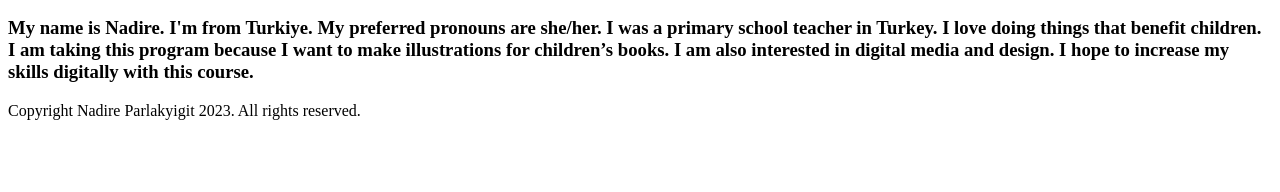
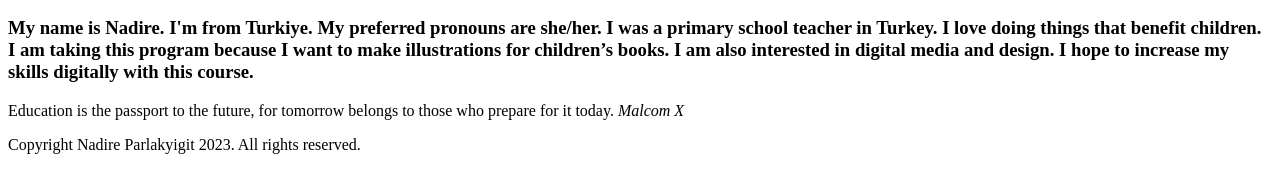
Before and after one commit to Parlakyigit/parlakyigit.github.io, a plain HTML site: page html-assignment/index.html in a window 1280 px wide. Shown: the part 110-302 px from the top of the page. Drawn offline with Linux system fonts and the light colour scheme.

Commit message:
last one

```diff
--- a/html-assignment/index.html
+++ b/html-assignment/index.html
@@ -12,12 +12,17 @@
     <article>
 
         <h2>About me</h2>
-        <h3>My name is Nadire. I'm from Turkiye. My preferred pronouns are she/her. I was a primary school teacher in Turkey. I love doing things that benefit children. I am taking this program because I want to make illustrations for children’s books. I am also interested in digital media and design. I hope to increase my skills digitally with this course.</h3>
+        <h3>My name is Nadire. I'm from Turkiye. My preferred pronouns are she/her. I was a primary school teacher in
+            Turkey. I love doing things that benefit children. I am taking this program because I want to make
+            illustrations for children’s books. I am also interested in digital media and design. I hope to increase my
+            skills digitally with this course.</h3>
     </article>
 
     <quote>
+        Education is the passport to the future, for tomorrow belongs to those who prepare for it today.
+    </quote>
 
-    </quote>
+    <cite>Malcom X</cite>
 
     <footer>
         <p>
```
